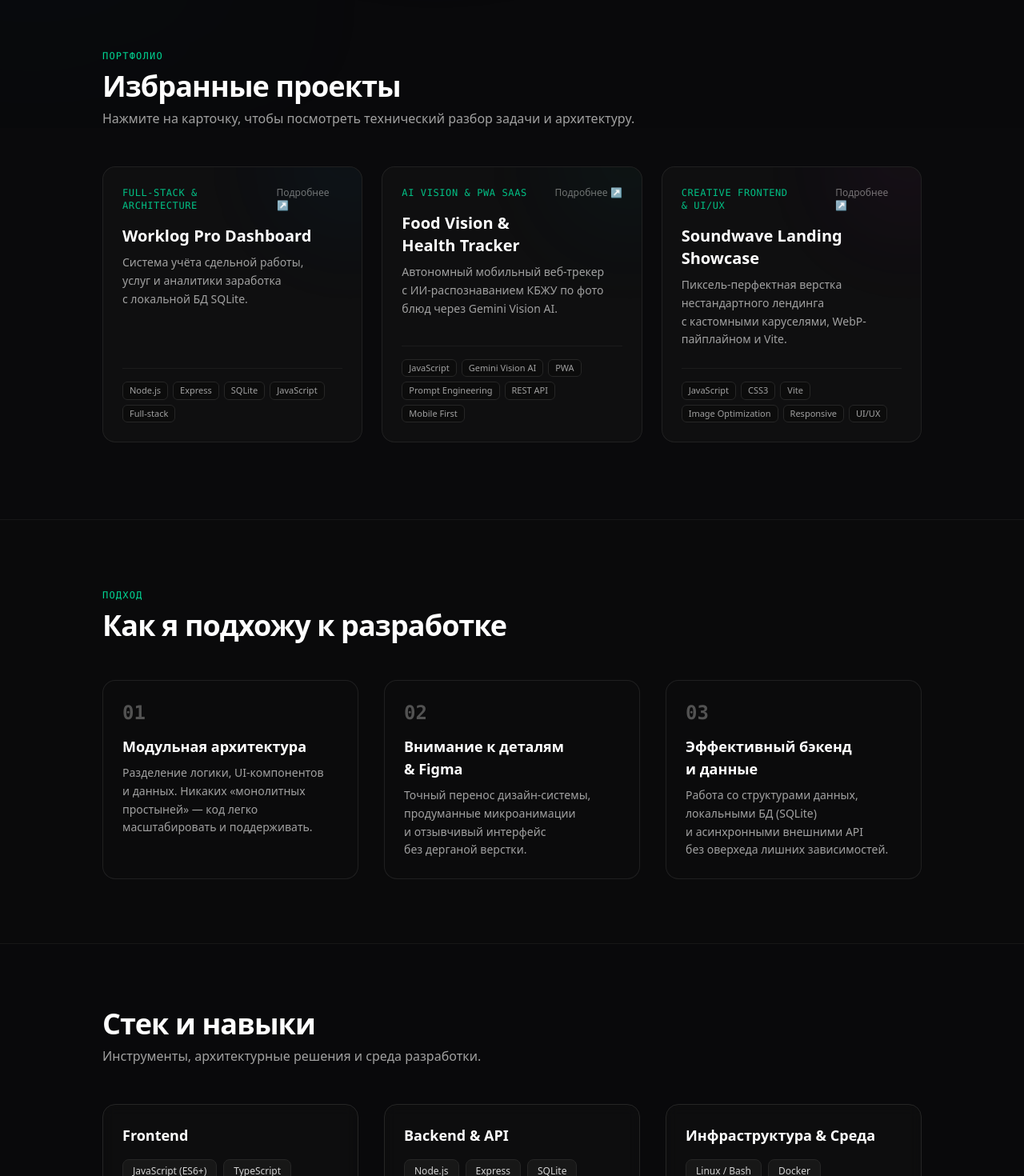
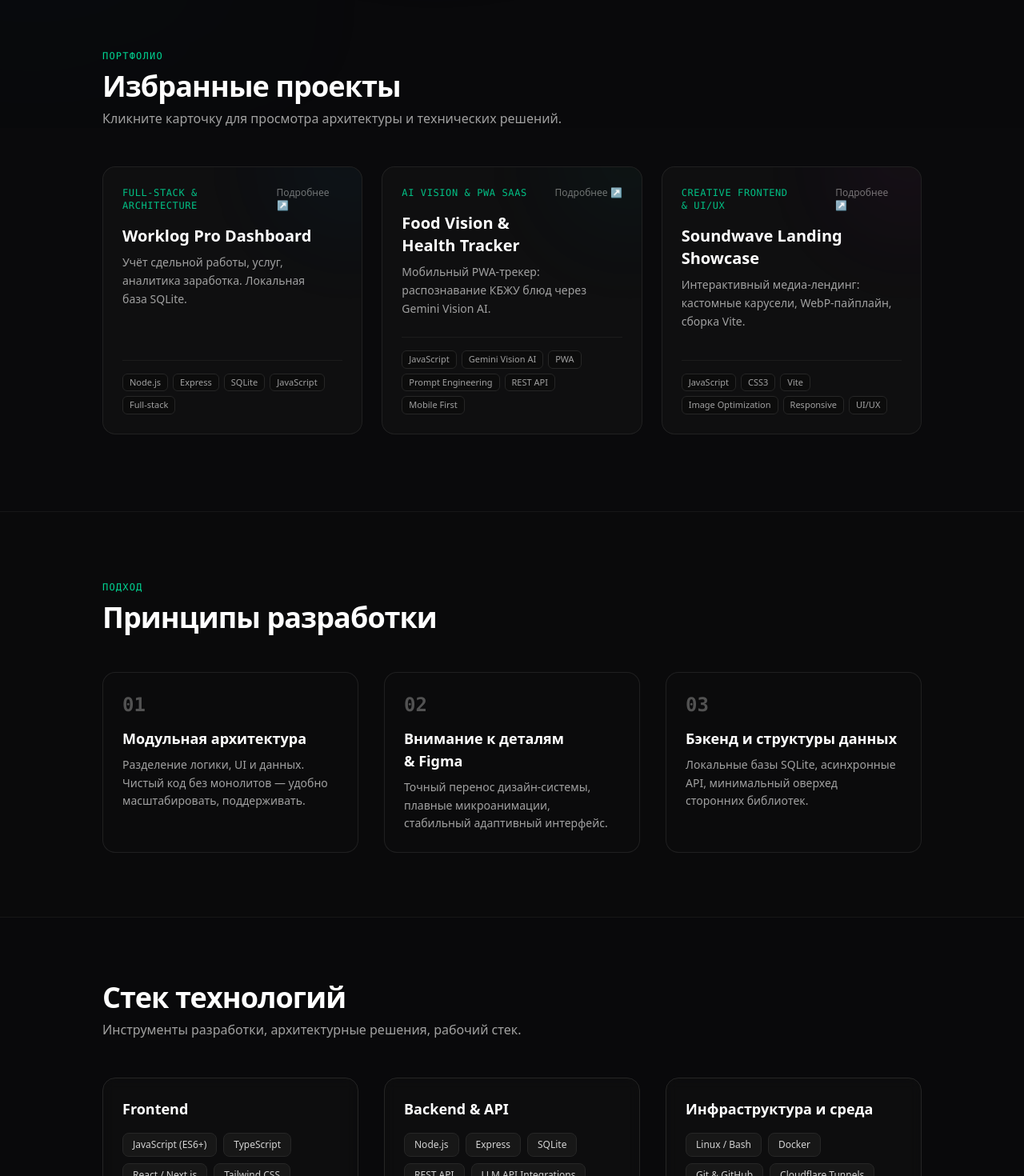
Before and after one commit to rummelkotik/dev-portfolio, a Next.js app: page / in a window 1280 px wide. Shown: the part 640-2110 px from the top of the page at 80% size. Built offline with nearby package versions, Linux system fonts and the light colour scheme.

Commit message:
refactor: concise header copy in projects section

```diff
--- a/components/Approach.tsx
+++ b/components/Approach.tsx
@@ -6,17 +6,17 @@ const principles = [
   {
     number: "01",
     title: "Модульная архитектура",
-    desc: "Разделение логики, UI-компонентов и\u00A0данных. Никаких «монолитных простыней»\u00A0— код легко масштабировать и\u00A0поддерживать."
+    desc: "Разделение логики, UI и данных. Чистый код без монолитов — удобно масштабировать, поддерживать."
   },
   {
     number: "02",
     title: "Внимание к деталям & Figma",
-    desc: "Точный перенос дизайн-системы, продуманные микроанимации и\u00A0отзывчивый интерфейс без\u00A0дерганой верстки."
+    desc: "Точный перенос дизайн-системы, плавные микроанимации, стабильный адаптивный интерфейс."
   },
   {
     number: "03",
-    title: "Эффективный бэкенд и\u00A0данные",
-    desc: "Работа со\u00A0структурами данных, локальными БД\u00A0(SQLite) и\u00A0асинхронными внешними API без\u00A0оверхеда лишних зависимостей."
+    title: "Бэкенд и структуры данных",
+    desc: "Локальные базы SQLite, асинхронные API, минимальный оверхед сторонних библиотек."
   }
 ];
 
@@ -28,7 +28,7 @@ export default function Approach() {
           Подход
         </span>
         <h2 className="mt-2 text-3xl font-bold tracking-tight text-white sm:text-4xl text-balance">
-          Как я подхожу к&nbsp;разработке
+          Принципы разработки
         </h2>
 
         <div className="mt-12 grid grid-cols-1 gap-8 md:grid-cols-3">
--- a/components/Projects.tsx
+++ b/components/Projects.tsx
@@ -18,8 +18,8 @@ export default function Projects() {
           <h2 className="mt-2 text-3xl font-bold tracking-tight text-white sm:text-4xl text-balance">
             Избранные проекты
           </h2>
-          <p className="mt-2 text-neutral-400 text-balance">
-            Нажмите на&nbsp;карточку, чтобы посмотреть технический разбор задачи и&nbsp;архитектуру.
+          <p className="mt-2 text-neutral-400 text-pretty">
+            Кликните карточку для просмотра архитектуры и технических решений.
           </p>
         </div>
 
--- a/components/Skills.tsx
+++ b/components/Skills.tsx
@@ -23,17 +23,17 @@ const skillsData = [
       "SQLite",
       "REST API",
       "LLM API Integrations",
-      "Асинхронный JS\u00A0/\u00A0HTTP"
+      "Асинхронный JS / HTTP"
     ]
   },
   {
-    category: "Инфраструктура & Среда",
+    category: "Инфраструктура и среда",
     skills: [
       "Linux / Bash",
       "Docker",
       "Git & GitHub",
       "Cloudflare Tunnels",
-      "VS Code &\u00A0Модульная архитектура"
+      "VS Code, модульность"
     ]
   }
 ];
@@ -42,11 +42,11 @@ export default function Skills() {
   return (
     <section id="skills" className="py-20 px-4 border-t border-neutral-900 bg-neutral-950/30">
       <div className="mx-auto max-w-5xl">
-        <h2 className="text-3xl font-bold tracking-tight text-white sm:text-4xl text-balance">
-          Стек и&nbsp;навыки
+        <h2 className="text-3xl font-bold tracking-tight text-white sm:text-4xl">
+          Стек технологий
         </h2>
-        <p className="mt-2 text-neutral-400 text-balance">
-          Инструменты, архитектурные решения и&nbsp;среда разработки.
+        <p className="mt-2 text-neutral-400">
+          Инструменты разработки, архитектурные решения, рабочий стек.
         </p>
 
         <div className="mt-12 grid grid-cols-1 gap-8 md:grid-cols-3">
--- a/data/projects.ts
+++ b/data/projects.ts
@@ -17,14 +17,12 @@ export const projects: Project[] = [
     id: "worklog-pro",
     title: "Worklog Pro Dashboard",
     category: "Full-stack & Architecture",
-    shortDesc: "Система учёта сдельной работы, услуг\u00A0и аналитики заработка с\u00A0локальной БД\u00A0SQLite.",
-    description: "Комплексный веб-сервис для специалистов со\u00A0сдельной и\u00A0посменной оплатой труда. Позволяет фиксировать рабочие смены, учитывать налоги и\u00A0отслеживать финансовые метрики в\u00A0реальном времени.",
-    challenge: "Требовалось создать легковесное решение без тяжелых облачных зависимостей, которое гарантирует мгновенную работу с\u00A0данными и\u00A0точный расчет аналитики.",
-    solution: "Спроектирована чистая реляционная схема в\u00A0SQLite, бэкенд на\u00A0Express с\u00A0модульной структурой и\u00A0клиентский интерфейс с\u00A0динамическим пересчетом средних чеков и\u00A0чистой прибыли.",
+    shortDesc: "Учёт сдельной работы, услуг, аналитика заработка. Локальная база SQLite.",
+    description: "Сервис для специалистов со сдельной или посменной оплатой. Фиксация рабочих смен, учёт налогов, расчет чистой прибыли в реальном времени.",
+    challenge: "Создать автономное легковесное решение без внешних облачных зависимостей с мгновенным откликом базы данных.",
+    solution: "Реляционная архитектура на SQLite, модульный бэкенд Express, клиентский дашборд с динамическим пересчетом ключевых финансовых метрик.",
     tags: ["Node.js", "Express", "SQLite", "JavaScript", "Full-stack"],
     gradient: "from-blue-600/20 via-cyan-500/10 to-transparent",
-
-    // Твои реальные ссылки:
     githubUrl: "https://github.com/rummelkotik/piecework-calc",
     liveUrl: "https://piecework-calc.vercel.app"
   },
@@ -32,10 +30,10 @@ export const projects: Project[] = [
     id: "samavik-tracker",
     title: "Food Vision & Health Tracker",
     category: "AI Vision & PWA SaaS",
-    shortDesc: "Автономный мобильный веб-трекер с\u00A0ИИ-распознаванием КБЖУ по\u00A0фото блюд через Gemini Vision\u00A0AI.",
-    description: "Автономное PWA-приложение для контроля рациона питания, динамики веса и\u00A0нутриентов с\u00A0автоматическим расчетом калорий и\u00A0макронутриентов напрямую по\u00A0фотографии.",
-    challenge: "Обеспечить мгновенную обработку изображений на\u00A0клиенте, надежный парсинг структурированных данных из\u00A0мультимодальной нейросети и\u00A0оффлайн-доступность интерфейса.",
-    solution: "Интеграция Gemini Vision API для анализа фото этикеток и\u00A0блюд, архитектура Progressive Web App (PWA) с\u00A0кэшированием ассетов и\u00A0адаптивный мобильный UI.",
+    shortDesc: "Мобильный PWA-трекер: распознавание КБЖУ блюд через Gemini Vision AI.",
+    description: "Автономное PWA-приложение для контроля рациона питания, веса и нутриентов с моментальным AI-анализом состава блюд по фотографии.",
+    challenge: "Обеспечить быструю клиентскую обработку фото, надежный парсинг JSON из мультимодальной нейросети, оффлайн-доступность интерфейса.",
+    solution: "Интеграция Gemini Vision API для сканирования блюд и этикеток, Service Workers для кэширования ассетов, адаптивный Mobile-First UI.",
     tags: ["JavaScript", "Gemini Vision AI", "PWA", "Prompt Engineering", "REST API", "Mobile First"],
     gradient: "from-emerald-600/20 via-teal-500/10 to-transparent",
     githubUrl: "https://github.com/rummelkotik/semavik-tracker",
@@ -45,10 +43,10 @@ export const projects: Project[] = [
     id: "soundwave-site",
     title: "Soundwave Landing Showcase",
     category: "Creative Frontend & UI/UX",
-    shortDesc: "Пиксель-перфектная верстка нестандартного лендинга с\u00A0кастомными каруселями, WebP-пайплайном и\u00A0Vite.",
-    description: "Промо-сайт с\u00A0акцентом на\u00A0современный медиа-визуал, интерактивные слайдеры и\u00A0плавные микроанимации. Полная адаптивность под мобильные и\u00A0десктопные экраны.",
-    challenge: "Обеспечить мгновенную загрузку тяжелых медиа-ассетов без просадки FPS и\u00A0реализовать бесшовную карусель баннеров без зазоров.",
-    solution: "Интеграция сборщика Vite, автоматическая конвертация и\u00A0оптимизация изображений в\u00A0WebP через кастомный билд-скрипт, модульная архитектура стилей и\u00A0скриптов.",
+    shortDesc: "Интерактивный медиа-лендинг: кастомные карусели, WebP-пайплайн, сборка Vite.",
+    description: "Промо-сайт с фокусом на современный медиа-визуал, интерактивные слайдеры и плавные интерфейсные микроанимации.",
+    challenge: "Обеспечить мгновенную загрузку тяжелой графики без просадки FPS и реализовать плавную цикличную карусель баннеров.",
+    solution: "Автоматический билд-пайплайн оптимизации WebP через Vite, модульная структура скриптов, аппаратное ускорение анимаций.",
     tags: ["JavaScript", "CSS3", "Vite", "Image Optimization", "Responsive", "UI/UX"],
     gradient: "from-purple-600/20 via-pink-500/10 to-transparent",
     githubUrl: "https://github.com/rummelkotik/soundwave-site",
```
